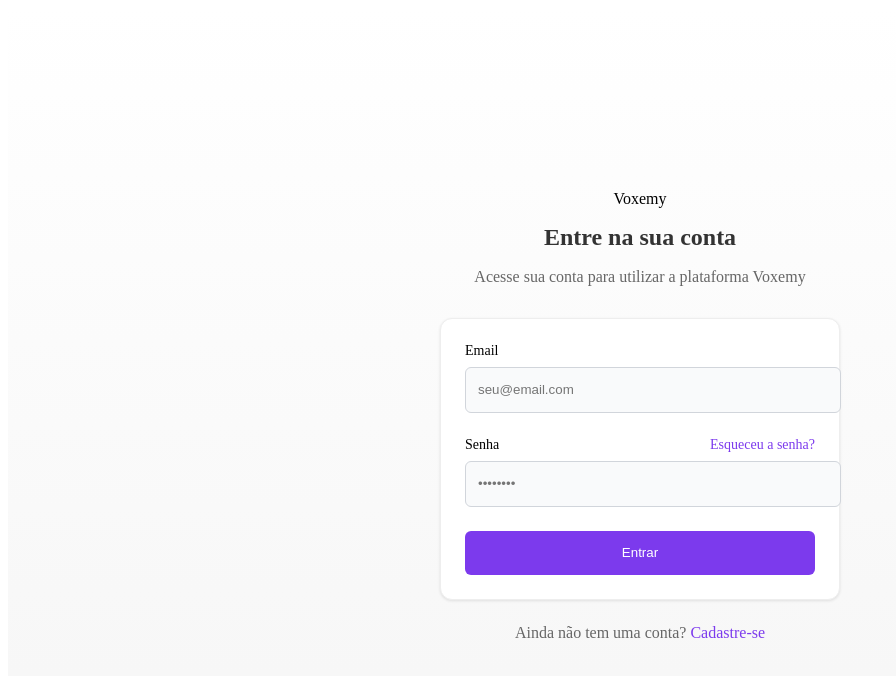
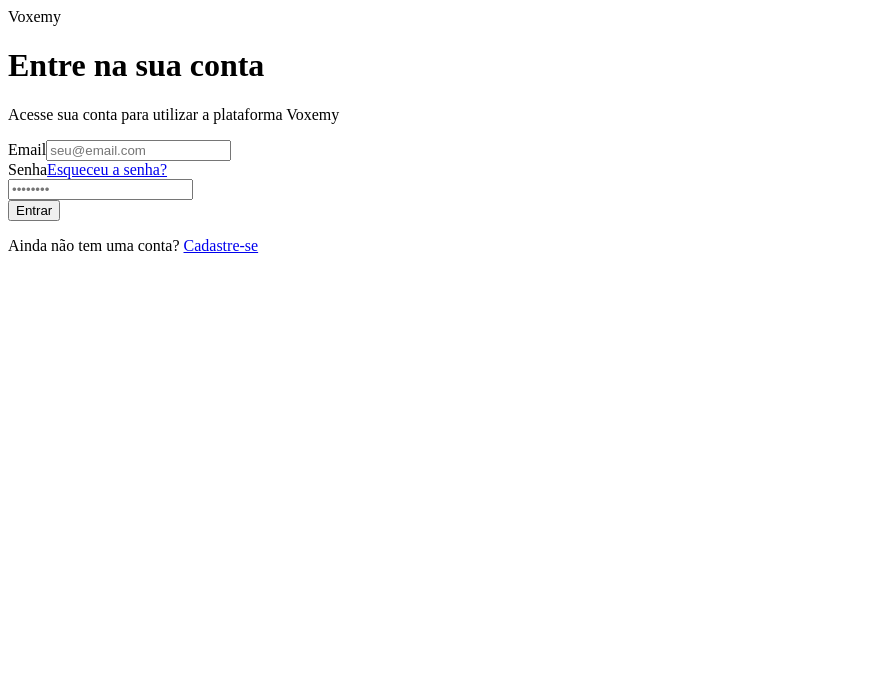
Before and after one commit to hiagoragazini/voxemy, a Next.js app: page /auth/login in a window 1280 px wide. Shown: the top 676 px of the page, without its empty margins (0-896 px from the left). Built offline with nearby package versions, Linux system fonts and the light colour scheme.

Commit message:
Implementa o design da página de login desenvolvido pela Lovable

```diff
--- a/pages/auth/login.js
+++ b/pages/auth/login.js
@@ -3,29 +3,62 @@ import { useRouter } from "next/router";
 import Link from "next/link";
 import { auth } from "@/lib/firebase-fixed";
 import { signInWithEmailAndPassword } from "firebase/auth";
+import { Loader } from "lucide-react"; // Instale com: npm install lucide-react
 
-// Componente VoxemyLogo simplificado
-const VoxemyLogo = () => {
-  return (
-    <div className="flex items-center justify-center">
-      <span className="text-3xl font-bold text-purple-600">
-        Voxemy
-      </span>
-    </div>
-  );
+// Se você ainda não tiver esses componentes, deixe simples por enquanto
+const Button = ({ children, className, disabled, type }) => (
+  <button type={type} disabled={disabled} className={className}>
+    {children}
+  </button>
+);
+
+const Input = (props) => <input {...props} />;
+const Label = ({ htmlFor, className, children }) => (
+  <label htmlFor={htmlFor} className={className}>{children}</label>
+);
+const Card = ({ children, className }) => <div className={className}>{children}</div>;
+
+// Componente VoxemyLogo que você já definiu
+const VoxemyLogo = ({ className = "" }) => (
+  <div className={`flex items-center justify-center ${className}`}>
+    <span className="text-3xl font-bold bg-clip-text text-transparent bg-gradient-to-r from-purple-800
+to-purple-500">
+      Voxemy
+    </span>
+  </div>
+);
+
+// Função que simula o toast - substitua pelo seu sistema de notificação real
+const useToast = () => {
+  const [messages, setMessages] = useState([]);
+
+  const toast = ({ title, description, variant }) => {
+    console.log(title, description);
+    const newMessage = { title, description, variant };
+    setMessages(prev => [...prev, newMessage]);
+    // Você pode implementar um sistema de notificação aqui
+  };
+
+  return { toast, messages };
 };
 
-export default function Login() {
+const Login = () => {
   const [email, setEmail] = useState("");
   const [password, setPassword] = useState("");
   const [isLoading, setIsLoading] = useState(false);
   const [error, setError] = useState("");
+  const { toast } = useToast();
   const router = useRouter();
 
   const handleLogin = async (e) => {
     e.preventDefault();
 
     if (!email || !password) {
+      toast({
+        title: "Campos obrigatórios",
+        description: "Por favor, preencha todos os campos.",
+        variant: "destructive",
+      });
       setError("Por favor, preencha todos os campos.");
       return;
     }
@@ -37,10 +70,20 @@ export default function Login() {
       // Autenticação real com Firebase
       await signInWithEmailAndPassword(auth, email, password);
 
-      // Redirecionamento após login bem-sucedido
-      router.push("/");
+      toast({
+        title: "Login realizado com sucesso!",
+        description: "Bem-vindo ao Voxemy.",
+      });
+
+      // Redirecionamento após login
+      router.push("/dashboard");
     } catch (error) {
       console.error("Erro ao fazer login:", error);
+      toast({
+        title: "Erro ao fazer login",
+        description: "Email ou senha incorretos. Tente novamente.",
+        variant: "destructive",
+      });
       setError("Email ou senha incorretos. Tente novamente.");
     } finally {
       setIsLoading(false);
@@ -48,152 +91,93 @@ export default function Login() {
   };
 
   return (
-    <div style={{
-      minHeight: '100vh',
-      display: 'flex',
-      flexDirection: 'column',
-      alignItems: 'center',
-      justifyContent: 'center',
-      padding: '1rem',
-      background: 'linear-gradient(to bottom, white, #f5f5f5)'
-    }}>
-      <div style={{
-        width: '100%',
-        maxWidth: '400px'
-      }}>
-        <div style={{textAlign: 'center', marginBottom: '2rem'}}>
-          <VoxemyLogo />
-          <h1 style={{
-            fontSize: '1.5rem',
-            fontWeight: '600',
-            color: '#333',
-            marginTop: '1rem'
-          }}>Entre na sua conta</h1>
-          <p style={{
-            marginTop: '0.5rem',
-            color: '#666'
-          }}>
+    <div className="min-h-screen flex flex-col items-center justify-center p-4 bg-gradient-to-b from-white
+to-gray-50">
+      <div className="w-full max-w-md space-y-8">
+        <div className="text-center">
+          <VoxemyLogo className="w-full mb-6" />
+          <h1 className="text-2xl font-semibold text-gray-900">Entre na sua conta</h1>
+          <p className="mt-2 text-gray-600">
             Acesse sua conta para utilizar a plataforma Voxemy
           </p>
         </div>
 
-        <div style={{
-          padding: '1.5rem',
-          backgroundColor: 'white',
-          borderRadius: '0.75rem',
-          boxShadow: '0 1px 3px rgba(0,0,0,0.1)',
-          border: '1px solid #eee'
-        }}>
+        <Card className="p-6 bg-white shadow-sm border border-gray-100 rounded-xl">
           {error && (
-            <div style={{
-              marginBottom: '1rem',
-              padding: '0.75rem',
-              backgroundColor: '#fee2e2',
-              borderLeft: '4px solid #ef4444',
-              color: '#b91c1c',
-              borderRadius: '0.25rem'
-            }}>
+            <div className="mb-4 p-3 bg-red-50 border-l-4 border-red-500 text-red-700 rounded">
               {error}
             </div>
           )}
 
-          <form onSubmit={handleLogin} style={{display: 'flex', flexDirection: 'column', gap: '1.5rem'}}>
-            <div>
-              <label htmlFor="email" style={{
-                display: 'block',
-                fontSize: '0.875rem',
-                fontWeight: '500',
-                marginBottom: '0.5rem'
-              }}>
+          <form onSubmit={handleLogin} className="space-y-6">
+            <div className="space-y-2">
+              <Label htmlFor="email" className="text-sm font-medium">
                 Email
-              </label>
-              <input
+              </Label>
+              <Input
                 id="email"
                 type="email"
                 value={email}
                 onChange={(e) => setEmail(e.target.value)}
                 placeholder="seu@email.com"
-                style={{
-                  width: '100%',
-                  height: '2.75rem',
-                  padding: '0 0.75rem',
-                  backgroundColor: '#f9fafb',
-                  border: '1px solid #d1d5db',
-                  borderRadius: '0.375rem',
-                  outline: 'none'
-                }}
+                className="w-full h-11 px-3 py-2 bg-gray-50 border border-gray-200 rounded-md
+focus:outline-none focus:border-purple-600 focus:ring-1 focus:ring-purple-600"
                 required
               />
             </div>
 
-            <div>
-              <div style={{
-                display: 'flex',
-                justifyContent: 'space-between',
-                alignItems: 'center',
-                marginBottom: '0.5rem'
-              }}>
-                <label htmlFor="password" style={{
-                  fontSize: '0.875rem',
-                  fontWeight: '500'
-                }}>
+            <div className="space-y-2">
+              <div className="flex items-center justify-between">
+                <Label htmlFor="password" className="text-sm font-medium">
                   Senha
-                </label>
+                </Label>
                 <Link
                   href="/recuperar-senha"
-                  style={{
-                    fontSize: '0.875rem',
-                    fontWeight: '500',
-                    color: '#7c3aed',
-                    textDecoration: 'none'
-                  }}
+                  className="text-sm font-medium text-purple-600 hover:text-purple-800"
                 >
                   Esqueceu a senha?
                 </Link>
               </div>
-              <input
+              <Input
                 id="password"
                 type="password"
                 value={password}
                 onChange={(e) => setPassword(e.target.value)}
                 placeholder="••••••••"
-                style={{
-                  width: '100%',
-                  height: '2.75rem',
-                  padding: '0 0.75rem',
-                  backgroundColor: '#f9fafb',
-                  border: '1px solid #d1d5db',
-                  borderRadius: '0.375rem',
-                  outline: 'none'
-                }}
+                className="w-full h-11 px-3 py-2 bg-gray-50 border border-gray-200 rounded-md
+focus:outline-none focus:border-purple-600 focus:ring-1 focus:ring-purple-600"
                 required
               />
             </div>
 
-            <button
+            <Button
               type="submit"
               disabled={isLoading}
-              style={{
-                width: '100%',
-                height: '2.75rem',
-                backgroundColor: '#7c3aed',
-                color: 'white',
-                fontWeight: '500',
-                border: 'none',
-                borderRadius: '0.375rem',
-                cursor: isLoading ? 'not-allowed' : 'pointer',
-                opacity: isLoading ? '0.7' : '1'
-              }}
+              className="w-full h-11 flex items-center justify-center bg-purple-600 hover:bg-purple-700
+text-white font-medium rounded-md transition-colors"
             >
-              {isLoading ? "Entrando..." : "Entrar"}
-            </button>
+              {isLoading ? (
+                <>
+                  <svg className="animate-spin -ml-1 mr-2 h-4 w-4 text-white"
+xmlns="http://www.w3.org/2000/svg" fill="none" viewBox="0 0 24 24">
+                    <circle className="opacity-25" cx="12" cy="12" r="10" stroke="currentColor"
+strokeWidth="4"></circle>
+                    <path className="opacity-75" fill="currentColor" d="M4 12a8 8 0 018-8V0C5.373 0 0 5.373 0
+12h4zm2 5.291A7.962 7.962 0 014 12H0c0 3.042 1.135 5.824 3 7.938l3-2.647z"></path>
+                  </svg>
+                  Entrando...
+                </>
+              ) : (
+                "Entrar"
+              )}
+            </Button>
           </form>
-        </div>
+        </Card>
 
-        <div style={{textAlign: 'center', marginTop: '1.5rem'}}>
-          <p style={{color: '#666'}}>
+        <div className="text-center mt-6">
+          <p className="text-gray-600">
             Ainda não tem uma conta?{" "}
-            <Link href="/cadastro" style={{fontWeight: '500', color: '#7c3aed', textDecoration: 'none'}}>
+            <Link href="/cadastro" className="font-medium text-purple-600 hover:text-purple-800">
               Cadastre-se
             </Link>
           </p>
@@ -201,4 +185,6 @@ export default function Login() {
       </div>
     </div>
   );
-}
+};
+
+export default Login;
```
